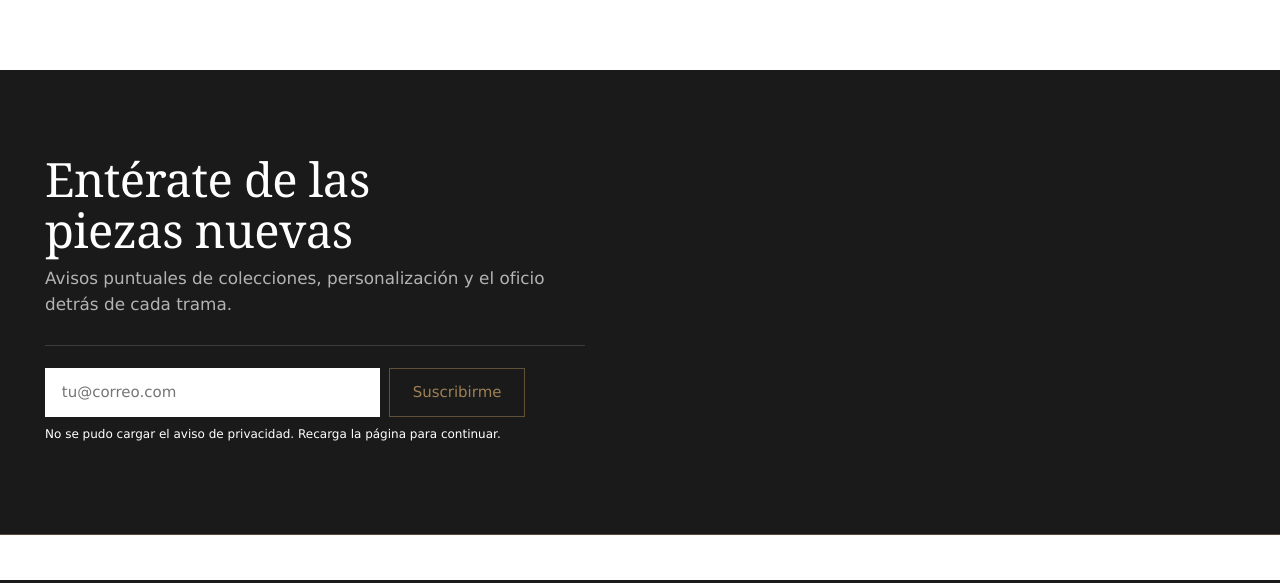
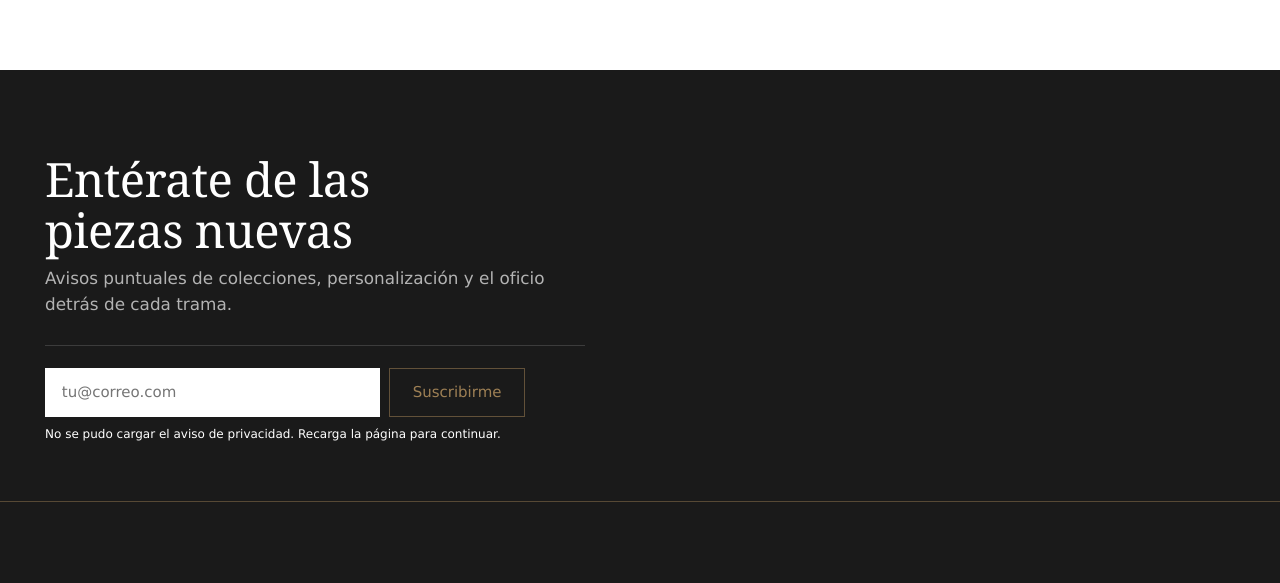
Before and after one commit to 98141/dizor, a Next.js app in the folder frontend/: page / in a window 1280 px wide. Shown: the part 2092-2675 px from the top of the page. Built offline with nearby package versions, Linux system fonts and the light colour scheme; no server answers.

Commit message:
Fase uno de admin cerrada

```diff
--- a/frontend/src/styles/pages/home.css
+++ b/frontend/src/styles/pages/home.css
@@ -2758,10 +2758,19 @@ body:has(.site-announcement) .home-hero {
 
 .home-newsletter {
   padding-block: clamp(4rem, 3rem + 3vw, 6.25rem);
+  padding-bottom: clamp(2.75rem, 2rem + 1.6vw, 3.75rem);
   background: var(--color-surface-dark);
   color: var(--color-text-inverse);
   text-align: left;
+  /* Divisor fino sobre Negro Dizor: separa el formulario del footer legal. */
   border-bottom: 1px solid color-mix(in srgb, var(--dizor-arena) 28%, transparent);
+}
+
+/* El footer global usa margin-top para separarse de las páginas claras.
+   En el inicio ese margen deja ver el fondo blanco del body entre dos
+   bloques negros. Se anula solo cuando esta sección está en la página. */
+body:has(.home-newsletter) > .site-footer {
+  margin-top: 0;
 }
 
 .home-newsletter__inner {
```
Also changed, not shown: 9 other files (tests, documents, lock files or other folders).
